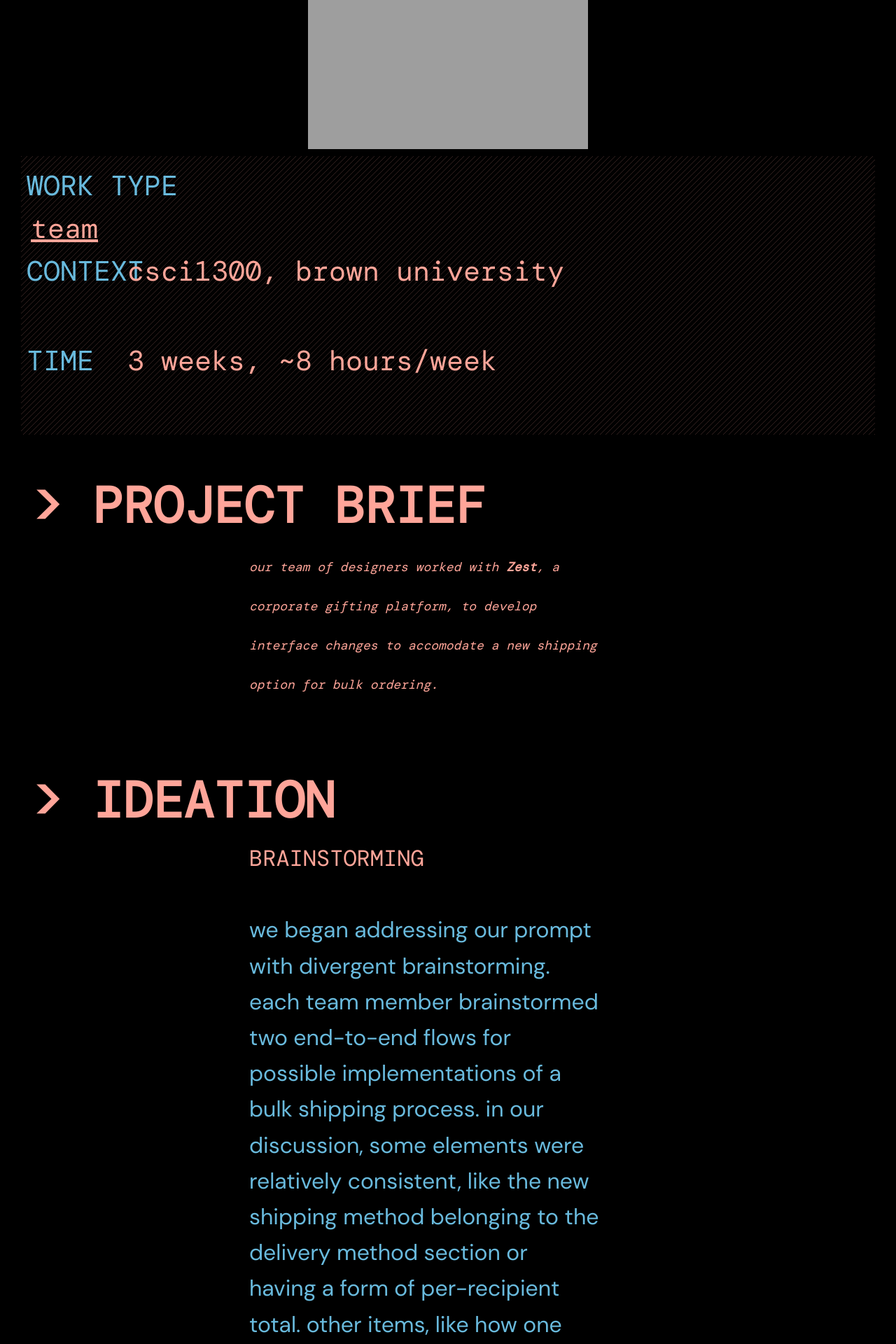
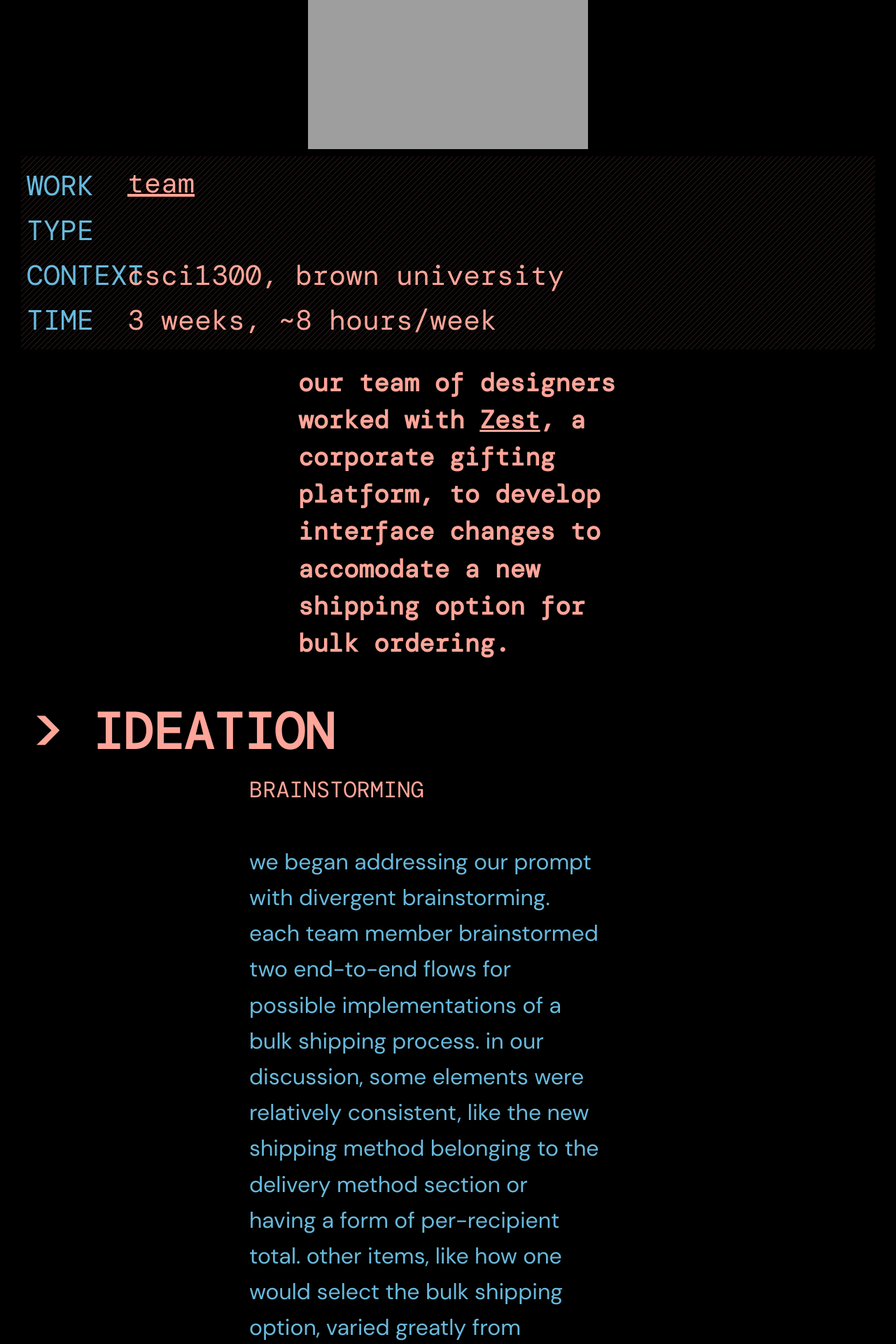
Before and after one commit to Rphawks/rphawks.github.io, a PHP site: page /zestweb.html in a window 1280 px wide. Shown: the part 661-2581 px from the top of the page at 70% size. Run offline with PHP 8.4, Linux system fonts and the light colour scheme; grey boxes are pictures that could not be loaded.

Commit message:
archive 2024 refreshes

```diff
--- a/pilldispenser.html
+++ b/pilldispenser.html
@@ -101,7 +101,7 @@
 </div>
 
 <div class="textrowb" style="padding-left:8px">
-	<div class="summary"><span class="info">WORK TYPE</span><button id="thbutton" onclick="teamfunctionM()" style="padding:0;margin:0;"><span class="uhov">team</span><div id="teamhideM" class="teamhide" style="display: none;">: taehoon park, katie lynch, amy vu, anderson todd</div></button></div>
+	<div class="summary"><span class="info">WORK TYPE</span><button id="thbutton" class="nav" onclick="teamfunctionM()" style="padding:0;margin:0;"><span class="uhov">team</span><div id="teamhideM" class="teamhide" style="display: none;">: taehoon park, katie lynch, amy vu, anderson todd</div></button></div>
 	<div class="summary"><span class="info">CONTEXT</span> engn1931d, brown</div>
 	<div class="summary"><span class="info">TIME</span> 4 months, ~8 hours/week</div>
 </div>
--- a/pointillist.html
+++ b/pointillist.html
@@ -70,7 +70,6 @@
 </div>
 
 <div style="height:12px;"></div>
-
 
 <div class="flex-container desktop-flex" style="align-items:center;">
 <div class="textrow" style="padding-top:0px;">
--- a/style.css
+++ b/style.css
@@ -701,7 +701,8 @@
 
 span.uhov:hover{
 	text-decoration: underline;
-	color: #33211f;
+	text-shadow: 0px 0px 8px #FFA599;
+	transition: 0.15s;
 }
 
 .modal {
--- a/zestweb.html
+++ b/zestweb.html
@@ -71,23 +71,48 @@
 
 <div style="height:12px;"></div>
 
+<div class="flex-container desktop-flex" style="align-items:center;">
 <div class="textrow" style="padding-top:0px;">
-	<img src="zest/recording.gif" style="max-width:100%;display:block;margin-left:auto;margin-right:auto;">
+	<img src="zest/recording.gif" style="max-width:46vw;display:block;margin-left:auto;margin-right:auto;">
+</div>
+
+<div style="width:48%;margin-left:2em;">
+<div class="textrowb" style="padding-left:8px">
+	<div class="summary"><span class="info">WORK TYPE</span><button id="thbutton" onclick="teamfunction()" style="padding:0;margin:0;"><span class="uhov">team</span><div id="teamhide" class="teamhide" style="display: none;">: tiffany huang, cynthia wang, sherry zhang</div></button></div>
+	<div class="summary"><span class="info">CONTEXT</span>csci1300, brown university</div>
+	<div class="summary"><span class="info">TIME</span>3 weeks, ~8 hours/week</div>
+</div>
+
+<div style="height:12px;"></div>
+<div class="textrow portrow" style="padding-left:2.5em;">
+	<div class="porttext" style="margin:auto;"><span class="headline" style="font-size:1.125em"><b>our team of designers worked with <a href="https://www.zest.co/" class="nav" style="text-decoration: underline">Zest</a>, a corporate gifting platform, to develop interface changes to accomodate a new shipping option for bulk ordering.</b></span>
+	</div>
+</div>
+</div>
+</div>
+
+<div class="mobile" style="align-items:center;">
+<div class="textrow" style="padding-top:0px;">
+	<img src="zest/recording.gif" style="max-width:46vw;display:block;margin-left:auto;margin-right:auto;">
 </div>
 
 <div class="textrowb" style="padding-left:8px">
-	<div class="summary"><span class="nowrap"><span class="info">WORK TYPE</span>&nbsp;<button id="thbutton" onclick="teamfunction()"><span class="uhov">team</span><div id="teamhide" style="display: none;float:right;">:</span> tiffany huang, cynthia wang, sherry zhang</div></button></div>
-	<div class="summary"><span class="info">CONTEXT &nbsp;&nbsp;</span> csci1300, brown university</div>
-	<div class="summary"><span class="info">TIME &nbsp;&nbsp;&nbsp;&nbsp;&nbsp;</span> 3 weeks, ~8 hours/week</div>
+	<div class="summary"><span class="info">WORK TYPE</span><button id="thbutton" onclick="teamfunction()" style="padding:0;margin:0;"><span class="uhov">team</span><div id="teamhide" class="teamhide" style="display: none;">: tiffany huang, cynthia wang, sherry zhang</div></button></div>
+	<div class="summary"><span class="info">CONTEXT</span>csci1300, brown university</div>
+	<div class="summary"><span class="info">TIME</span>3 weeks, ~8 hours/week</div>
 </div>
 
 <div style="height:12px;"></div>
+<div class="textrow portrow" style="padding-left:2.5em;">
+	<div class="porttext" style="margin:auto;"><span class="headline" style="font-size:1.125em"><b>our team of designers worked with <a href="https://www.zest.co/" class="nav" style="text-decoration: underline">Zest</a>, a corporate gifting platform, to develop interface changes to accomodate a new shipping option for bulk ordering.</b></span>
+	</div>
+</div>
+</div>
 
 <div style="height:12px;"></div>
 
 <div class="stuckcontainer">
 <div class="stucknav-container">
-<a href="#brief" class="nav"><div class="stucknav">> PROJECT BRIEF</div></a>
 <a href="#ideation" class="nav"><div class="stucknav">> IDEATION</div></a>
 <a href="#wireframe" class="nav"><div class="stucknav">> WIREFRAME</div></a>
 <a href="#critique" class="nav"><div class="stucknav">> CLIENT & PEER CRITIQUE</div></a>
@@ -98,14 +123,6 @@
 </div>
 
 <div class="stuckcolumn">
-<div class="stuckanchor" id="brief"></div>
-<div class="textrow portrow">
-	<div class="nstitle"> PROJECT BRIEF</div>
-	<div class="porttext" style="margin:auto;">
-		<span class="headline" style="font-size:18px"><i>our team of designers worked with <b>Zest</b>, a corporate gifting platform, to develop interface changes to accomodate a new shipping option for bulk ordering.</i></span>
-		<br><br>
-	</div>
-</div>
 
 <div class="stuckanchor" id="ideation"></div>
 <div class="textrow portrow">
```
Also changed, not shown: fragrantica-redesign.html (+28 -7 lines), mnemo.html (+4 -4 lines).
